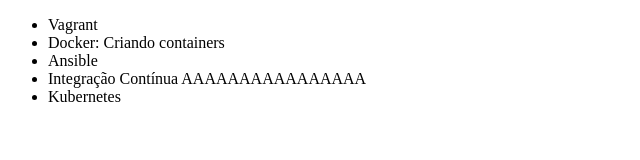
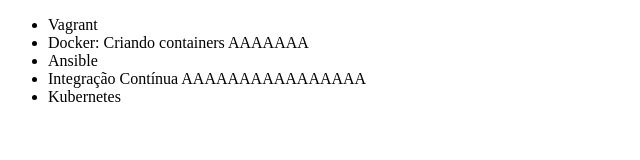
Before and after one commit to Thiago574/alura-git, a plain HTML site: page index.html in a window 1280 px wide. Shown: the full height of the page, 0-640 px from the left. Drawn offline with Linux system fonts and the light colour scheme.

Commit message:
Atualizando Docker na master

```diff
--- a/index.html
+++ b/index.html
@@ -7,7 +7,7 @@
 <body>
     <ul>
         <li>Vagrant</li>
-        <li>Docker: Criando containers </li>
+        <li>Docker: Criando containers AAAAAAA</li>
         <li>Ansible</li>
         <li>Integração Contínua AAAAAAAAAAAAAAAA</li>
         <li>Kubernetes</li>
```
